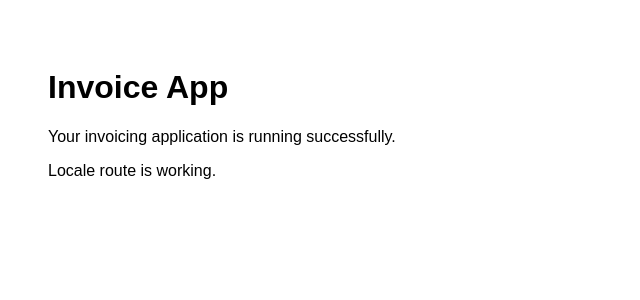
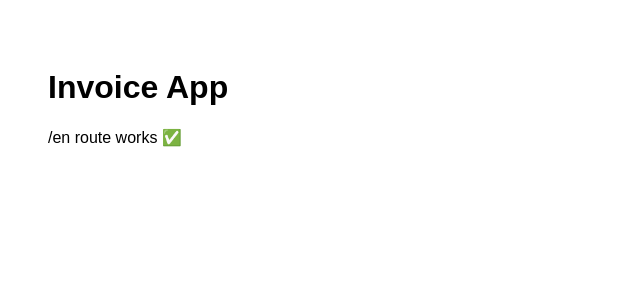
Before and after one commit to sabeenmedia81-create/invoice-app, a Next.js app: page /en in a window 1280 px wide. Shown: the top 300 px of the page, without its empty margins (0-640 px from the left). Built offline with nearby package versions, Linux system fonts and the light colour scheme.

Commit message:
Create page.tsx

```diff
--- /dev/null
+++ b/app/en/page.tsx
@@ -0,0 +1,8 @@
+export default function EnHome() {
+  return (
+    <main style={{ padding: "40px", fontFamily: "sans-serif" }}>
+      <h1>Invoice App</h1>
+      <p>/en route works ✅</p>
+    </main>
+  );
+}
```
